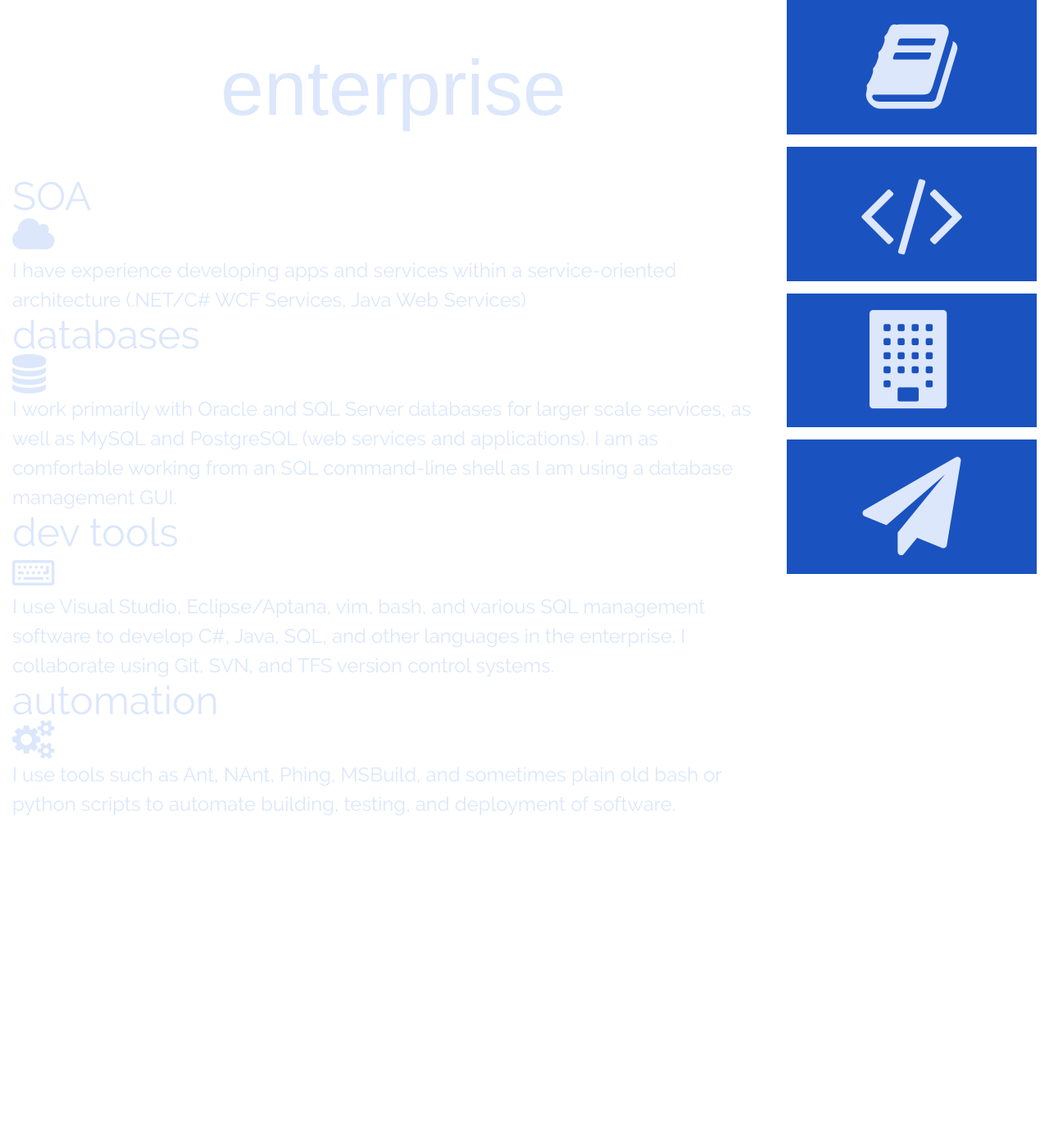
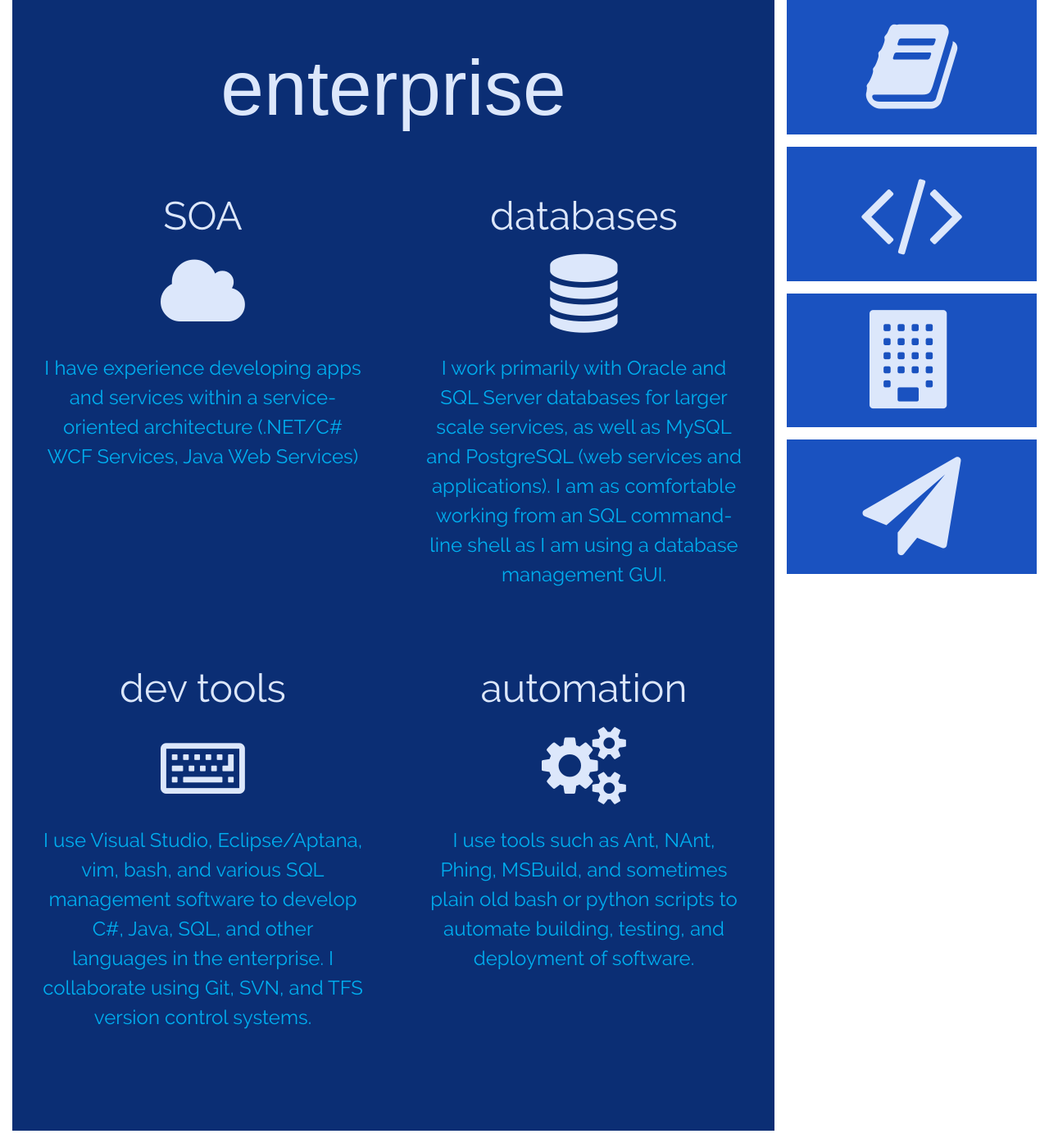
Before and after one commit to engineerclark/mclarkpw, a Django app: template mclarkpw/templates/enterprise/main.html in a window 1280 px wide. Shown: the part 85-1479 px from the top of the page at 82% size. Before the commit the page ends 1079 px from the top, so only its background shows below. Run offline with Django 3.2, Linux system fonts and the light colour scheme; the template is opened without the code that fills it, so the values that code supplies are empty; some web fonts are replaced.

Commit message:
Updated styles for new templates

```diff
--- a/mclarkpw/assets/css/screen.css
+++ b/mclarkpw/assets/css/screen.css
@@ -623,3 +623,32 @@ nav.docked {
   width: 100%;
   position: relative;
 }
+
+/* line 1, ../../compass/sass/_enterprise.scss */
+.enterprise {
+  background: #0b2e74;
+}
+/* line 4, ../../compass/sass/_enterprise.scss */
+.enterprise .tools {
+  margin-bottom: 3rem;
+  width: 50%;
+  float: left;
+  text-align: center;
+  padding: 0 4%;
+}
+/* line 11, ../../compass/sass/_enterprise.scss */
+.enterprise .tools:nth-child(2n) {
+  clear: left;
+}
+/* line 15, ../../compass/sass/_enterprise.scss */
+.enterprise .tools h2 {
+  margin: 1rem 0;
+}
+/* line 18, ../../compass/sass/_enterprise.scss */
+.enterprise .tools h2 .fa {
+  font-size: 4rem;
+}
+/* line 23, ../../compass/sass/_enterprise.scss */
+.enterprise .tools p {
+  color: #00aeef;
+}
--- a/mclarkpw/compass/sass/screen.scss
+++ b/mclarkpw/compass/sass/screen.scss
@@ -219,3 +219,4 @@ nav {
 
 @import "about";
 @import "webdev";
+@import "enterprise";
```
